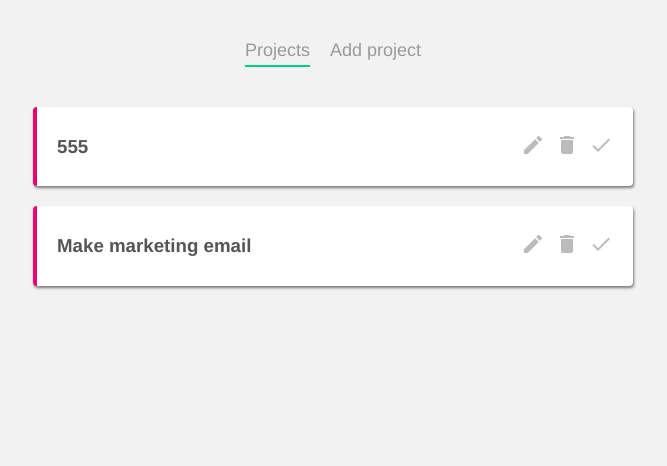
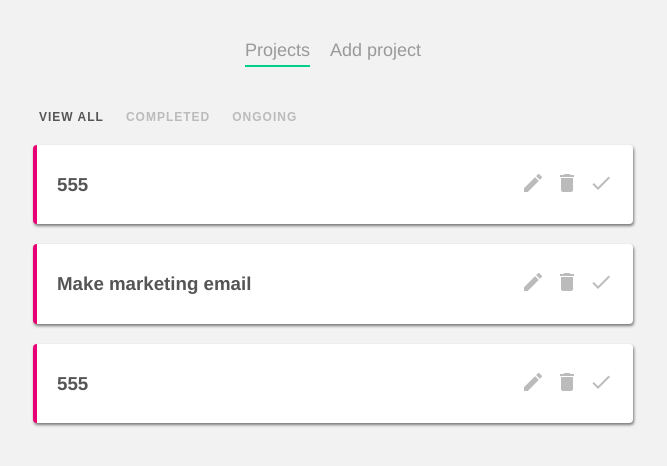
Before and after one commit to Kirill222/vue_project_management, a Vue app: page / in a window 1280 px wide. Shown: the top 466 px of the page, without its empty margins (307-974 px from the left). Built offline with nearby package versions, Linux system fonts and the light colour scheme; data requests are answered from the project's data file.

Commit message:
12 Filter logic start: custom event, conditional css classes

```diff
--- a/data/db.json
+++ b/data/db.json
@@ -11,6 +11,12 @@
       "title": "Make marketing email",
       "details": "lorem ipsum",
       "complete": false
+    },
+    {
+      "title": "555",
+      "details": "333",
+      "complete": false,
+      "id": 3
     }
   ]
 }
--- /dev/null
+++ b/src/components/FilterNav.vue
@@ -0,0 +1,53 @@
+<template>
+  <nav class="filter-nav">
+
+      <button
+        @click="updateFilter('all')"
+        :class="{active: current === 'all'}"
+      >View all</button>
+
+      <button
+        @click="updateFilter('completed')"
+        :class="{active: current === 'completed'}"
+
+      >Completed</button>
+
+      <button
+        @click="updateFilter('ongoing')"
+        :class="{active: current === 'ongoing'}"
+
+      >Ongoing</button>
+  </nav>
+</template>
+
+<script>
+export default {
+    props: ['current'],
+    methods: {
+        updateFilter(by) {
+            this.$emit('filterChange', by)
+        }
+    }
+}
+</script>
+
+<style>
+
+.filter-nav button {
+    background: none;
+    border: none;
+    color: #bbb;
+    outline: none;
+    font-size: 12px;
+    text-transform: uppercase;
+    margin-right: 10px;
+    letter-spacing: 1px;
+    font-weight: bold;
+    cursor: pointer;
+  }
+
+.filter-nav button.active {
+    color: #555;
+}
+
+</style>
--- a/src/views/Home.vue
+++ b/src/views/Home.vue
@@ -1,5 +1,6 @@
 <template>
   <div class="home">
+  <FilterNav @filterChange="current = $event" :current="current"/>  <!-- $event - the data that were sent by custom event 'filterChange' -->
     <div v-if="projects.length">
       <div v-for="project in projects" :key="project.id">
         <SingleProject :project="project" @delete="handleDelete(project.id)" @complete="handleComplete(project.id)"/>
@@ -10,12 +11,15 @@
 
 <script>
 import SingleProject from '../components/SingleProject.vue'
+import FilterNav from '../components/FilterNav.vue'
+
 
 export default {
   name: 'Home',
   data() {
     return {
-      projects: []
+      projects: [],
+      current: 'all',
     }
   },
   methods: {
@@ -29,15 +33,10 @@
         return p.id === id
       })
       p.complete = !p.complete
+    },
+    filterBy(by) {
 
-      //second method to implement the same logic
-      // this.projects = this.projects.filter(p => {
-      //   if(p.id == id) {
-      //     p.complete = !p.complete
-      //   }
-      //   return this.projects
-      // })
-    }
+    },
   },
   mounted() {
     fetch('http://localhost:3000/projects')
@@ -47,6 +46,11 @@
   },
   components: {
     SingleProject,
+    FilterNav,
   },
 }
 </script>
+
+<style>
+
+</style>
```
